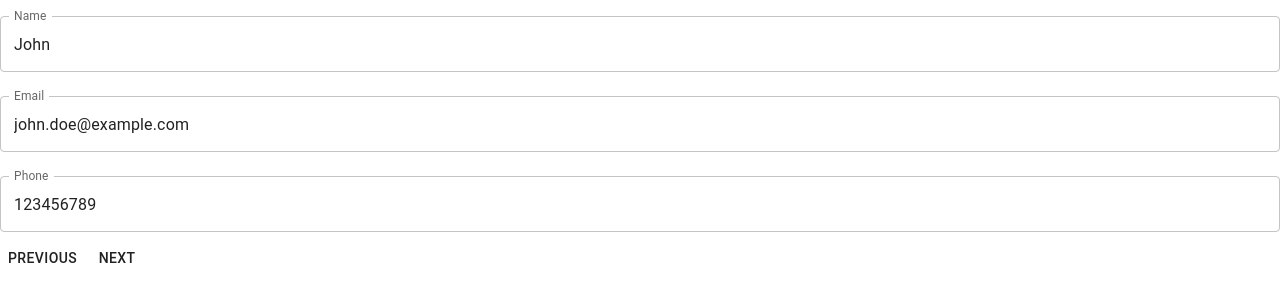
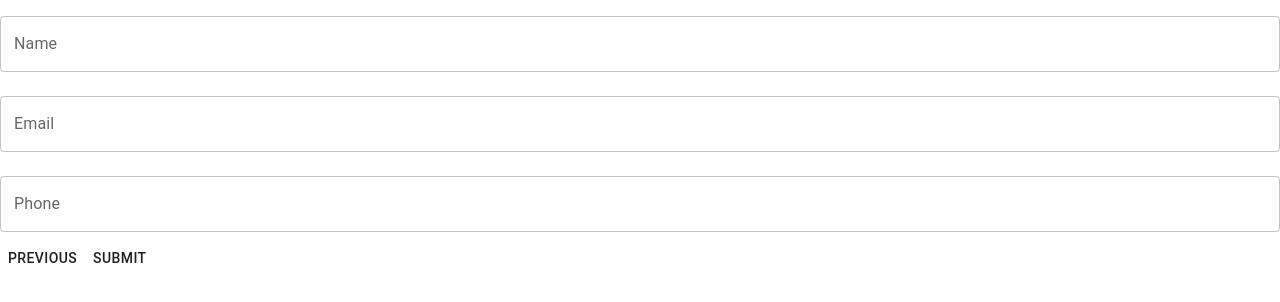
Before and after one commit to gjrkdk/watkostmijninterieur, a React app in the folder apps/frontend/: page / in a window 1280 px wide. Shown: the top 302 px of the page. Built offline with nearby package versions, Linux system fonts and the light colour scheme.

Commit message:
add validation to contact form using Zod. Update form context to manage errors

```diff
--- a/apps/frontend/package.json
+++ b/apps/frontend/package.json
@@ -15,7 +15,8 @@
     "@mui/material": "^6.2.1",
     "dotenv-webpack": "^8.1.0",
     "react": "^19.0.0",
-    "react-dom": "^19.0.0"
+    "react-dom": "^19.0.0",
+    "zod": "^3.24.1"
   },
   "devDependencies": {
     "@eslint/js": "^9.17.0",
--- a/apps/frontend/src/components/form/Contact/Contact.tsx
+++ b/apps/frontend/src/components/form/Contact/Contact.tsx
@@ -3,7 +3,7 @@ import { Box, TextField } from "@mui/material";
 import { IContactDetails } from "../../../context/FormContext";
 
 export const Contact = () => {
-  const { contactDetails, setContactDetails } = useFormContext();
+  const { contactDetails, setContactDetails, error } = useFormContext();
 
   const handleChange = (event: React.ChangeEvent<HTMLInputElement>) => {
     const { name, value } = event.target;
@@ -13,7 +13,6 @@ export const Contact = () => {
       [name]: value,
     }));
 
-    // TODO: Implement validation
     // TODO: Invoke Lambda function to save contact details and send email
   };
 
@@ -27,6 +26,8 @@ export const Contact = () => {
         margin="normal"
         value={contactDetails.firstName}
         onChange={handleChange}
+        error={!!error.firstName}
+        helperText={error.firstName}
       />
       <TextField
         label="Email"
@@ -36,6 +37,8 @@ export const Contact = () => {
         margin="normal"
         value={contactDetails.email}
         onChange={handleChange}
+        error={!!error.email}
+        helperText={error.email}
       />
       <TextField
         label="Phone"
--- a/apps/frontend/src/components/form/MultiStep/MultiStep.tsx
+++ b/apps/frontend/src/components/form/MultiStep/MultiStep.tsx
@@ -6,9 +6,11 @@ import {
   shouldRenderFurnitureDetails,
 } from "../../../utils/utils";
 import { Box, Button } from "@mui/material";
+import { contactFormSchema } from "../../../validation/schema";
 
 export const MultiStep = () => {
-  const { activeStep, setActiveStep, selectedFormValues } = useFormContext();
+  const { activeStep, setActiveStep, selectedFormValues, contactDetails, setError } =
+    useFormContext();
 
   if (steps.length === 0) {
     return <div>Error: No steps available</div>;
@@ -25,6 +27,30 @@ export const MultiStep = () => {
   if (!StepComponent) {
     return <div>Error: No component found</div>;
   }
+
+  const contactFormStep = activeStep === 10;
+  const finalStep = activeStep === steps.length - 1;
+
+  const handleSubmit = (event: React.FormEvent<HTMLFormElement>) => {
+    event.preventDefault();
+
+    const result = contactFormSchema.safeParse(contactDetails);
+
+    if (!result.success) {
+      const formattedErrors: Record<string, string> = {};
+      result.error.errors.forEach((error) => {
+        if (error.path[0]) {
+          formattedErrors[error.path[0]] = error.message;
+        }
+        setError(formattedErrors);
+        console.log("Form has errors: ", formattedErrors);
+      });
+    } else {
+      setError({});
+      handleNextStep();
+      console.log("Form submitted with values: ", selectedFormValues);
+    }
+  };
 
   const handleNextStep = () => {
     if (activeStep < steps.length - 1) {
@@ -57,14 +83,13 @@ export const MultiStep = () => {
   };
 
   return (
-    <Box>
+    <Box component="form" onSubmit={handleSubmit}>
       <StepComponent />
       <Button onClick={handlePreviousStep} disabled={activeStep === 0}>
         Previous
       </Button>
-      <Button onClick={handleNextStep} disabled={activeStep >= steps.length - 1}>
-        Next
-      </Button>
+      {!contactFormStep && !finalStep && <Button onClick={handleNextStep}>Next</Button>}
+      {contactFormStep && <Button type="submit">Submit</Button>}
     </Box>
   );
 };
--- a/apps/frontend/src/context/FormContext.tsx
+++ b/apps/frontend/src/context/FormContext.tsx
@@ -4,6 +4,8 @@ import { IOptions } from "./initialRoomState";
 export interface IFormContext {
   activeStep: number;
   setActiveStep: (step: number) => void;
+  error: Record<string, string>;
+  setError: Dispatch<SetStateAction<Record<string, string>>>;
   selectedFormValues: IFormDataType;
   setSelectedFormValues: Dispatch<SetStateAction<IFormDataType>>;
   contactDetails: IContactDetails;
--- a/apps/frontend/src/context/FormProvider.tsx
+++ b/apps/frontend/src/context/FormProvider.tsx
@@ -8,6 +8,7 @@ interface IFormContext {
 
 export const FormProvider: React.FC<IFormContext> = ({ children }) => {
   const [activeStep, setActiveStep] = useState<number>(10);
+  const [error, setError] = useState<Record<string, string>>({});
   const [selectedFormValues, setSelectedFormValues] = useState<IFormDataType>({
     // rooms: initialRoomState
     rooms: initialRoomState.map((room, index) => ({
@@ -72,12 +73,12 @@ export const FormProvider: React.FC<IFormContext> = ({ children }) => {
     })),
   });
   const [contactDetails, setContactDetails] = useState<IContactDetails>({
-    // firstName: "",
-    // email: "",
-    // phone: "",
-    firstName: "John",
-    email: "john.doe@example.com",
-    phone: "123456789",
+    firstName: "",
+    email: "",
+    phone: "",
+    // firstName: "John",
+    // email: "john.doe@example.com",
+    // phone: "123456789",
   });
 
   console.log("selectedFormValues", selectedFormValues);
@@ -89,6 +90,8 @@ export const FormProvider: React.FC<IFormContext> = ({ children }) => {
       value={{
         activeStep,
         setActiveStep,
+        error,
+        setError,
         selectedFormValues,
         setSelectedFormValues,
         contactDetails,
--- /dev/null
+++ b/apps/frontend/src/validation/schema.ts
@@ -0,0 +1,7 @@
+import { z } from "zod";
+
+export const contactFormSchema = z.object({
+  firstName: z.string().min(2, { message: "First name must be at least 2 characters long" }),
+  email: z.string().email({ message: "Invalid email address" }),
+  phone: z.string().optional(),
+});
```
Also changed, not shown: 1 other file (tests, documents, lock files or other folders).
